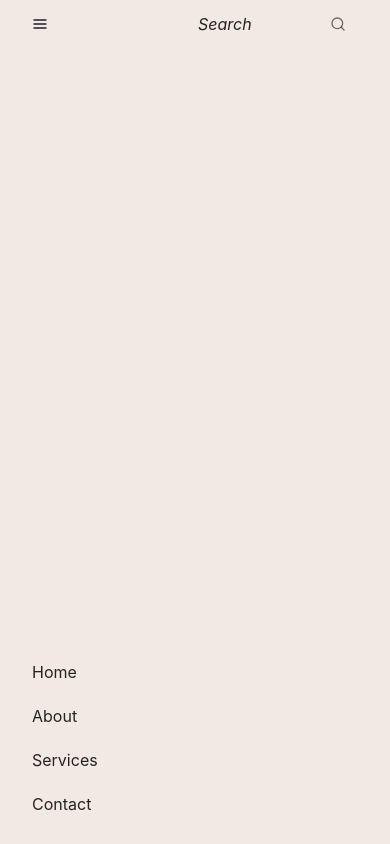
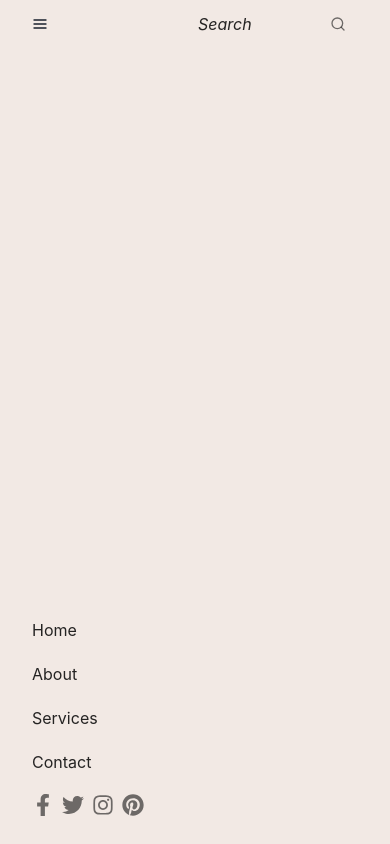
Before and after one commit to afiatamanna06/oliva-grace, a Next.js app: page / in a window 390 px wide. Both pictures are taken after a click on the element 40 px from the left and 24 px from the top of the page. Built offline with nearby package versions, Linux system fonts and the light colour scheme.

Commit message:
Add: Add social links to navigation bar mobile version

```diff
--- a/components/navigation/NavigationBar.js
+++ b/components/navigation/NavigationBar.js
@@ -44,6 +44,9 @@ function NavigationBar() {
                         <ChakraLink>{name}</ChakraLink>
                     </Link>
                 ))}
+                <Flex display={["flex", "flex", "flex", "none", "none"]}>
+                    <SocialSites color="rgba(0, 0, 0, .55)" />
+                </Flex>
             </Flex>
             <Box w="15%">
                 <InputGroup>
```
